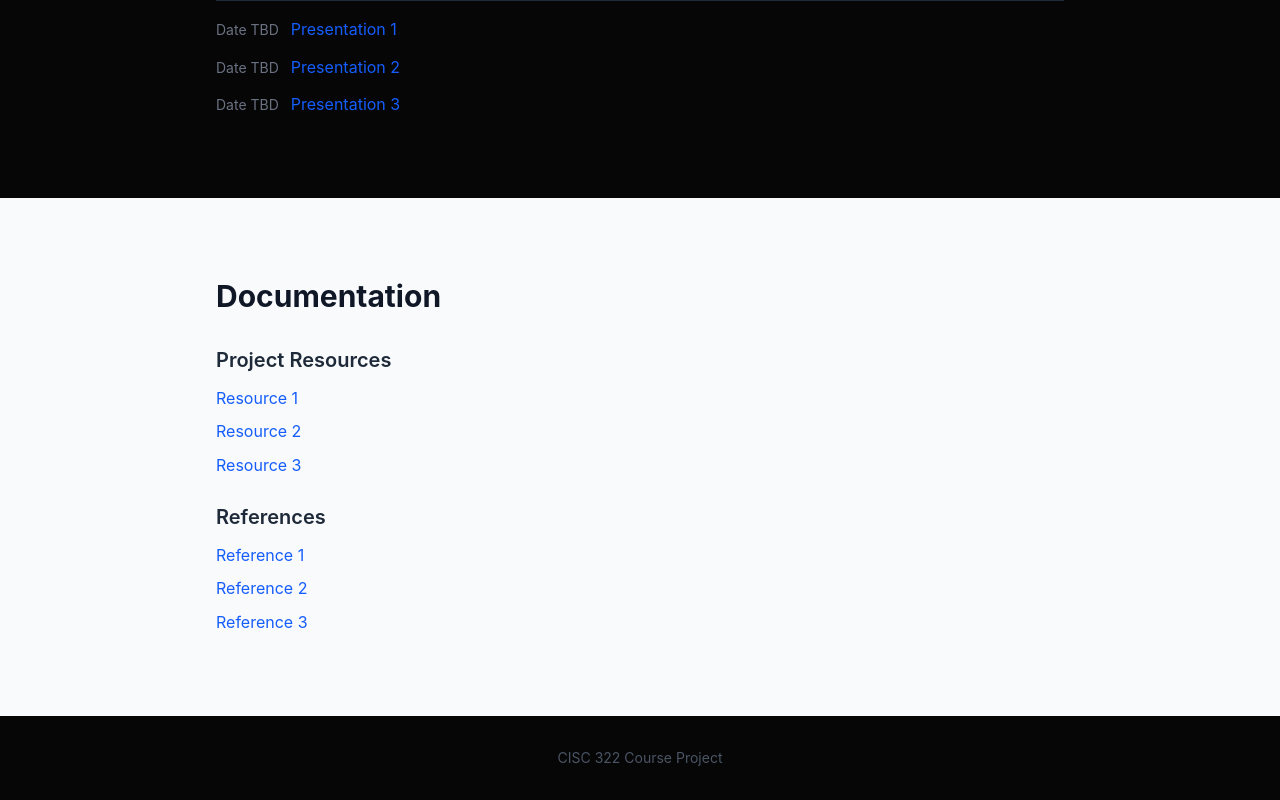
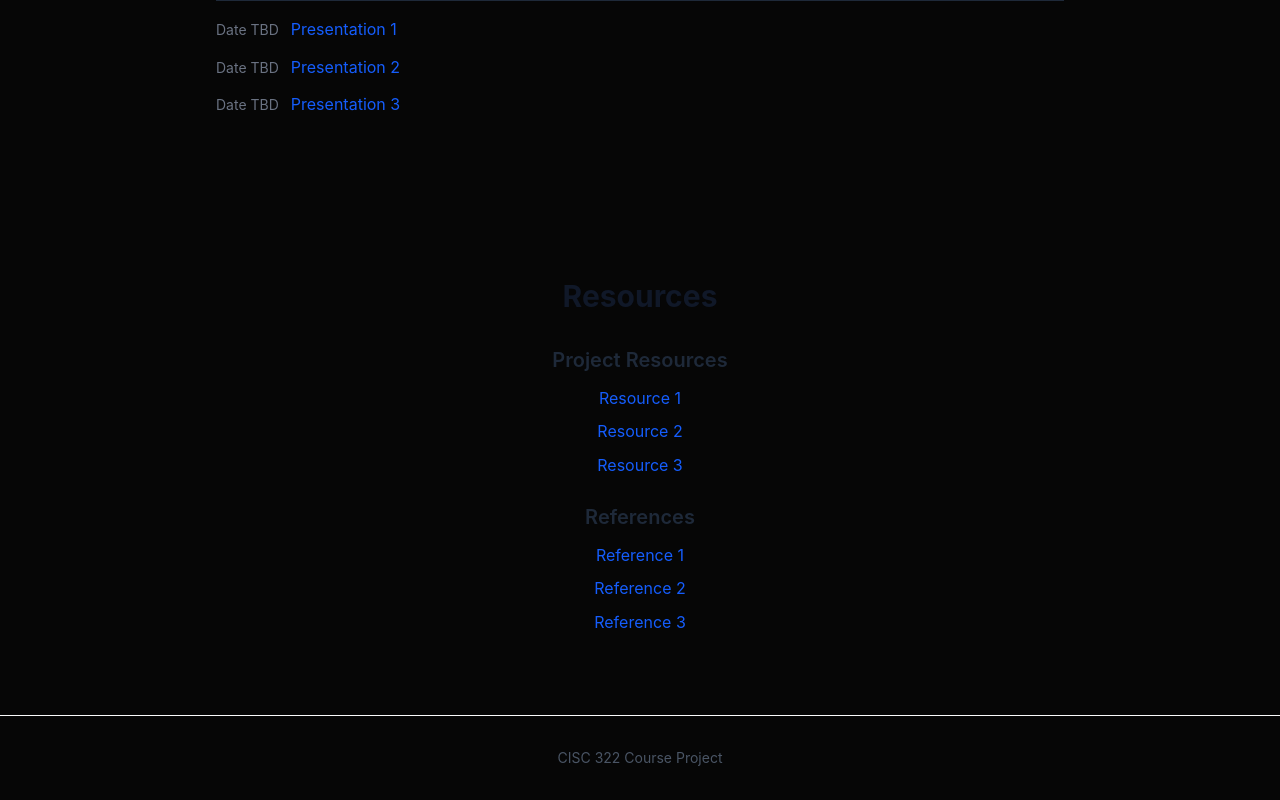
Before and after one commit to MukunthanMahesh/cisc-322-website, a React (Vite) app: page / in a window 1280 px wide. Shown: the part 679-1479 px from the top of the page. Built offline with nearby package versions, Linux system fonts and the light colour scheme.

Commit message:
feat: center resources section

```diff
--- a/src/App.tsx
+++ b/src/App.tsx
@@ -1,15 +1,15 @@
 import Layout from './components/Layout';
 import Hero from './components/Hero';
-import Documentation from './components/Documentation';
 import Deliverables from './components/Deliverables';
 import Footer from './components/Footer';
+import Resources from './components/Resources';
 
 function App() {
   return (
     <Layout>
       <Hero />
       <Deliverables />
-      <Documentation />
+      <Resources />
       <Footer />
     </Layout>
   );
--- a/src/components/Documentation.tsx
+++ b/src/components/Resources.tsx
@@ -1,9 +1,12 @@
-export default function Documentation() {
+export default function Resources() {
   return (
-    <section id="documentation" className="py-20 bg-gray-50">
-      <div className="max-w-4xl mx-auto px-6">
+    <section
+      id="resources"
+      className="py-20 flex flex-col items-center"
+    >
+      <div className="text-center max-w-4xl w-full mx-auto px-6">
         <h2 className="text-3xl font-bold text-gray-900 mb-8">
-          Documentation
+          Resources
         </h2>
 
         <div className="space-y-6">
```
